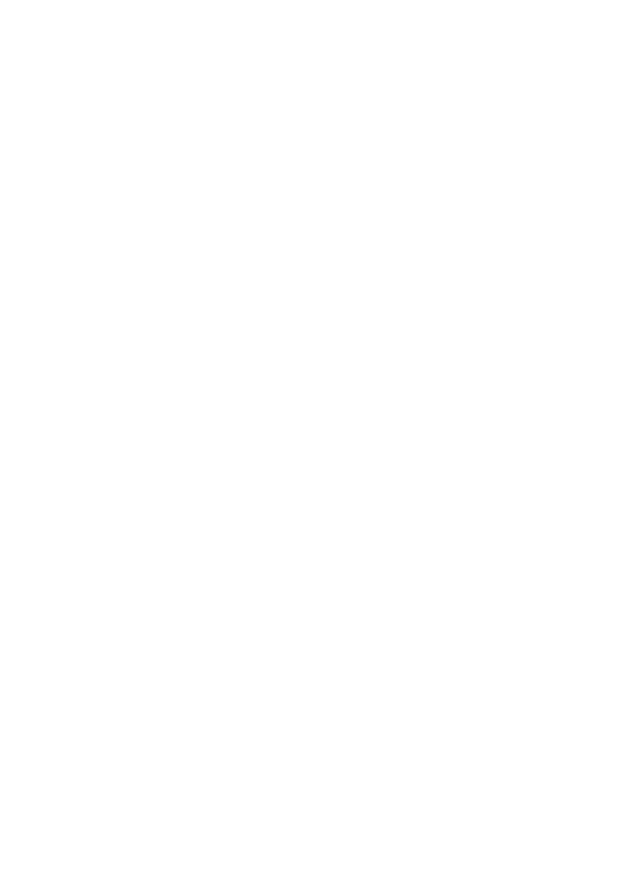
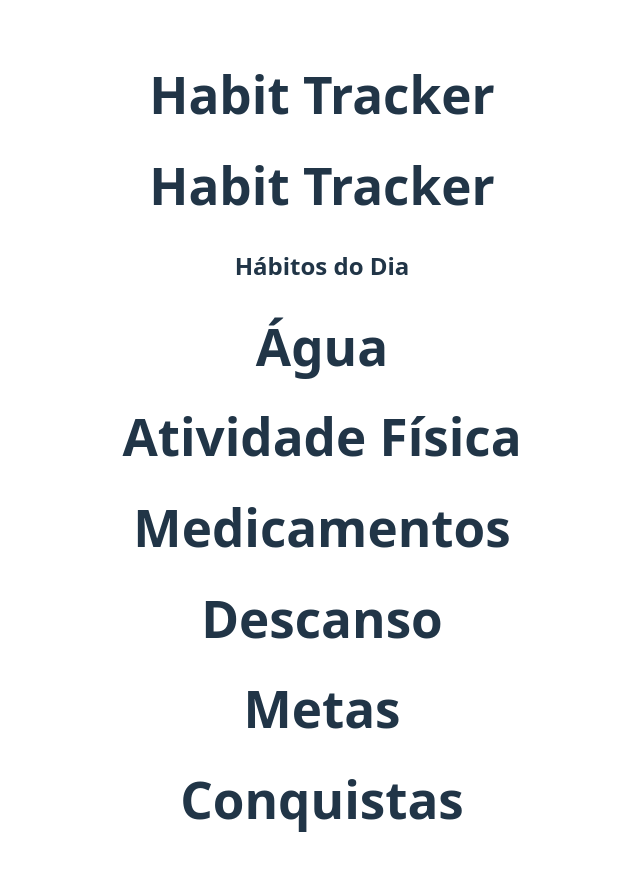
Before and after one commit to lscxxxxx/habit-tracker, a React (Vite) app: page / in a window 1280 px wide. Shown: the top 870 px of the page, without its empty margins (318-958 px from the left). Before the commit the page ends 800 px from the top, so only its background shows below. Built offline with nearby package versions, Linux system fonts and the light colour scheme.

Commit message:
feat: criar componentes base e leiaute inicial do habit tracker

```diff
--- a/src/App.jsx
+++ b/src/App.jsx
@@ -1,11 +1,14 @@
-import { useState } from 'react'
 import './App.css'
+import Header from './components/Header'
+import HabitDashboard from './components/HabitDashboard'
+import DataInfo from './components/DataInfo'
 
 function App() {
-  const [count, setCount] = useState(0)
-
   return (
     <>
+      <Header />
+      <DataInfo />
+      <HabitDashboard />
     </>
   )
 }
--- a/src/components/DataInfo.jsx
+++ b/src/components/DataInfo.jsx
@@ -0,0 +1,7 @@
+export default function DataInfo() {
+    return (
+        <div>
+            <h1>Habit Tracker</h1>
+        </div>
+    );
+}
--- a/src/components/HabitDashboard.jsx
+++ b/src/components/HabitDashboard.jsx
@@ -0,0 +1,20 @@
+import AchievementHabit from './habits/AchievementHabit'
+import ExerciseHabit from './habits/ExerciseHabit'
+import MedicineHabit from './habits/MedicineHabit'
+import SleepHabit from './habits/SleepHabit'
+import ToDoHabit from './habits/ToDoHabit'
+import WaterHabit from './habits/WaterHabit'
+
+export default function HabitDashboard() {
+    return (
+        <div>
+            <h2>Hábitos do Dia</h2>
+            <WaterHabit />
+            <ExerciseHabit />
+            <MedicineHabit />
+            <SleepHabit />
+            <ToDoHabit />
+            <AchievementHabit />
+        </div>
+    );
+}
--- a/src/components/Header.jsx
+++ b/src/components/Header.jsx
@@ -0,0 +1,7 @@
+export default function Header() {
+    return (
+        <div>
+            <h1>Habit Tracker</h1>
+        </div>
+    );
+}
--- a/src/components/habits/AchievementHabit.jsx
+++ b/src/components/habits/AchievementHabit.jsx
@@ -0,0 +1,7 @@
+export default function AchievementHabit() {
+    return (
+        <div>
+            <h1>Conquistas</h1>
+        </div>
+    );
+}
--- a/src/components/habits/ExerciseHabit.jsx
+++ b/src/components/habits/ExerciseHabit.jsx
@@ -0,0 +1,7 @@
+export default function ExerciseHabit() {
+    return (
+        <div>
+            <h1>Atividade Física</h1>
+        </div>
+    );
+}
--- a/src/components/habits/MedicineHabit.jsx
+++ b/src/components/habits/MedicineHabit.jsx
@@ -0,0 +1,7 @@
+export default function MedicineHabit() {
+    return (
+        <div>
+            <h1>Medicamentos</h1>
+        </div>
+    );
+}
--- a/src/components/habits/SleepHabit.jsx
+++ b/src/components/habits/SleepHabit.jsx
@@ -0,0 +1,7 @@
+export default function SleepHabit() {
+    return (
+        <div>
+            <h1>Descanso</h1>
+        </div>
+    );
+}
--- a/src/components/habits/ToDoHabit.jsx
+++ b/src/components/habits/ToDoHabit.jsx
@@ -0,0 +1,7 @@
+export default function ToDoHabit() {
+    return (
+        <div>
+            <h1>Metas</h1>
+        </div>
+    );
+}
--- a/src/components/habits/WaterHabit.jsx
+++ b/src/components/habits/WaterHabit.jsx
@@ -0,0 +1,7 @@
+export default function WaterHabit() {
+    return (
+        <div>
+            <h1>Água</h1>
+        </div>
+    );
+}
```
Also changed, not shown: src/components/HabitCard.jsx (+7 -0 lines), src/components/HolidayInfo.jsx (+7 -0 lines).
